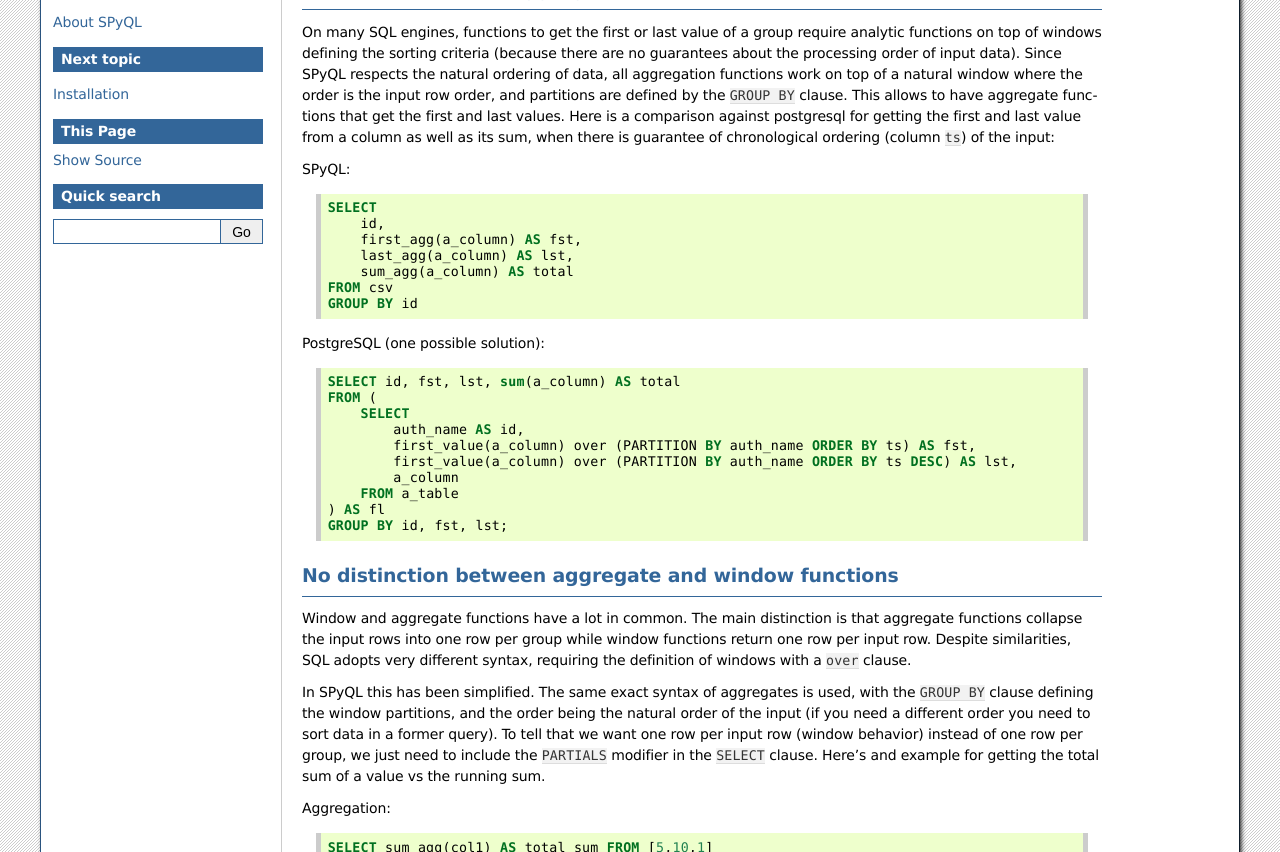
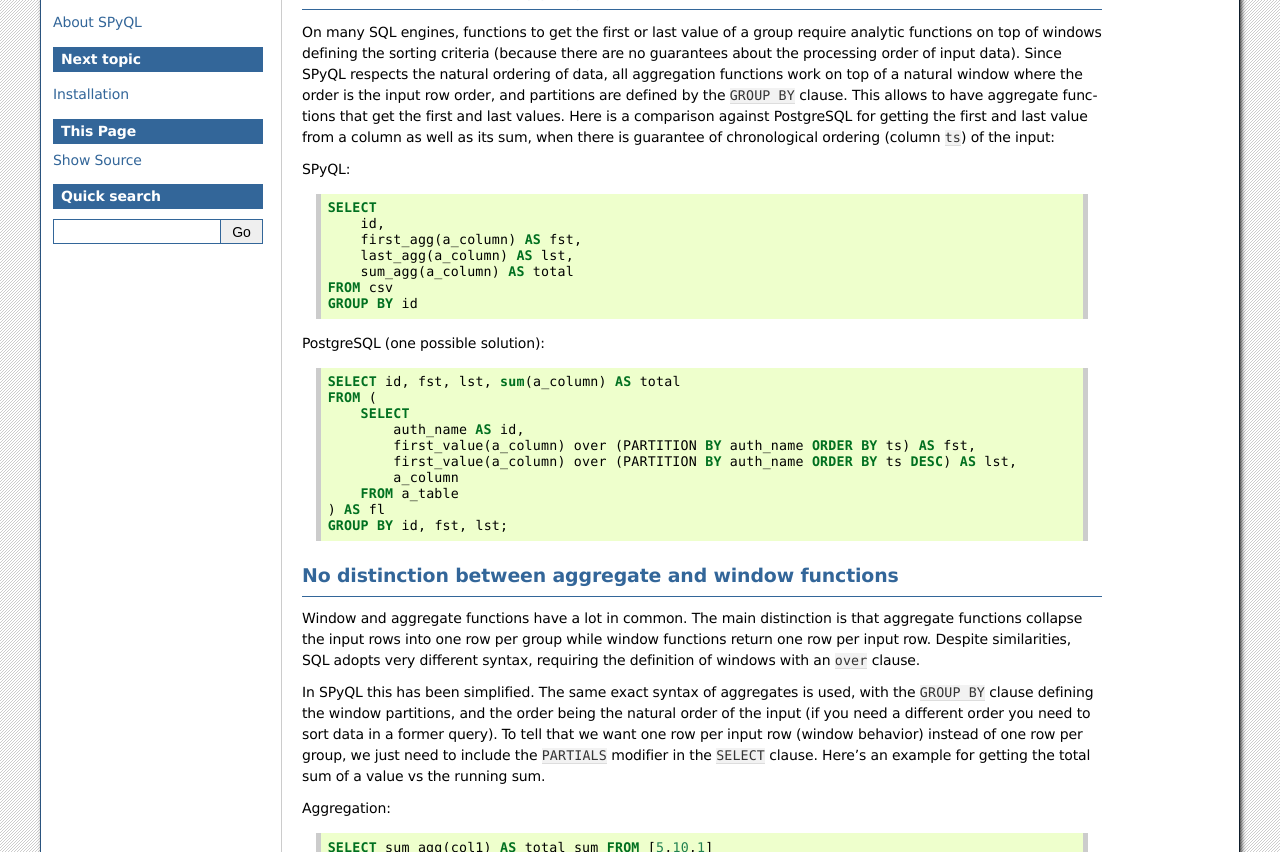
Before and after one commit to dcmoura/spyql, a Sphinx documentation site: the page built from docs/distinctive.rst, in a window 1280 px wide and 1400 px high. Shown: the part 378-1230 px from the top of the window. Built offline with Sphinx 7.4.7, drawn with Linux system fonts in a browser that asks for light colours; some of the changed text lies outside the part shown.

Commit message:
Fixed typos from code review
Co-authored-by: Diogo Recharte <drecharte@veniam.com>

```diff
--- a/docs/distinctive.rst
+++ b/docs/distinctive.rst
@@ -17,7 +17,7 @@
 Natural window for aggregations
 ^^^^^^^^^^^^^^^^^^^^^^^^^^^^^^^
 
-On many SQL engines, functions to get the first or last value of a group require analytic functions on top of windows defining the sorting criteria (because there are no guarantees about the processing order of input data). Since SPyQL respects the natural ordering of data, all aggregation functions work on top of a natural window where the order is the input row order, and partitions are defined by the ``GROUP BY`` clause. This allows to have aggregate functions that get the first and last values. Here is a comparison against postgresql for getting the first and last value from a column as well as its sum, when there is guarantee of chronological ordering  (column ``ts``\ ) of the input:
+On many SQL engines, functions to get the first or last value of a group require analytic functions on top of windows defining the sorting criteria (because there are no guarantees about the processing order of input data). Since SPyQL respects the natural ordering of data, all aggregation functions work on top of a natural window where the order is the input row order, and partitions are defined by the ``GROUP BY`` clause. This allows to have aggregate functions that get the first and last values. Here is a comparison against PostgreSQL for getting the first and last value from a column as well as its sum, when there is guarantee of chronological ordering  (column ``ts``\ ) of the input:
 
 SPyQL:
 
@@ -49,9 +49,9 @@
 No distinction between aggregate and window functions
 ^^^^^^^^^^^^^^^^^^^^^^^^^^^^^^^^^^^^^^^^^^^^^^^^^^^^^
 
-Window and aggregate functions have a lot in common. The main distinction is that aggregate functions collapse the input rows into one row per group while window functions return one row per input row. Despite similarities, SQL adopts very different syntax, requiring the definition of windows with a ``over`` clause.
+Window and aggregate functions have a lot in common. The main distinction is that aggregate functions collapse the input rows into one row per group while window functions return one row per input row. Despite similarities, SQL adopts very different syntax, requiring the definition of windows with an ``over`` clause.
 
-In SPyQL this has been simplified. The same exact syntax of aggregates is used, with the ``GROUP BY`` clause defining the window partitions, and the order being the natural order of the input (if you need a different order you need to sort data in a former query). To tell that we want one row per input row (window behavior) instead of one row per group, we just need to include the ``PARTIALS`` modifier in the ``SELECT`` clause. Here's and example for getting the total sum of a value vs the running sum.
+In SPyQL this has been simplified. The same exact syntax of aggregates is used, with the ``GROUP BY`` clause defining the window partitions, and the order being the natural order of the input (if you need a different order you need to sort data in a former query). To tell that we want one row per input row (window behavior) instead of one row per group, we just need to include the ``PARTIALS`` modifier in the ``SELECT`` clause. Here's an example for getting the total sum of a value vs the running sum.
 
 Aggregation:
 
@@ -111,5 +111,5 @@
 Run queries on top of files, streams, or python variables/expressions
 ^^^^^^^^^^^^^^^^^^^^^^^^^^^^^^^^^^^^^^^^^^^^^^^^^^^^^^^^^^^^^^^^^^^^^^
 
-Every command-line tool that outputs data in JSON/CSV can be piped into spyql.
+Every command-line tool that outputs data in JSON/CSV can be piped into SPyQL.
 In addition, you can use python expressions (e.g. list comprehensions) to generate the input data.
```
